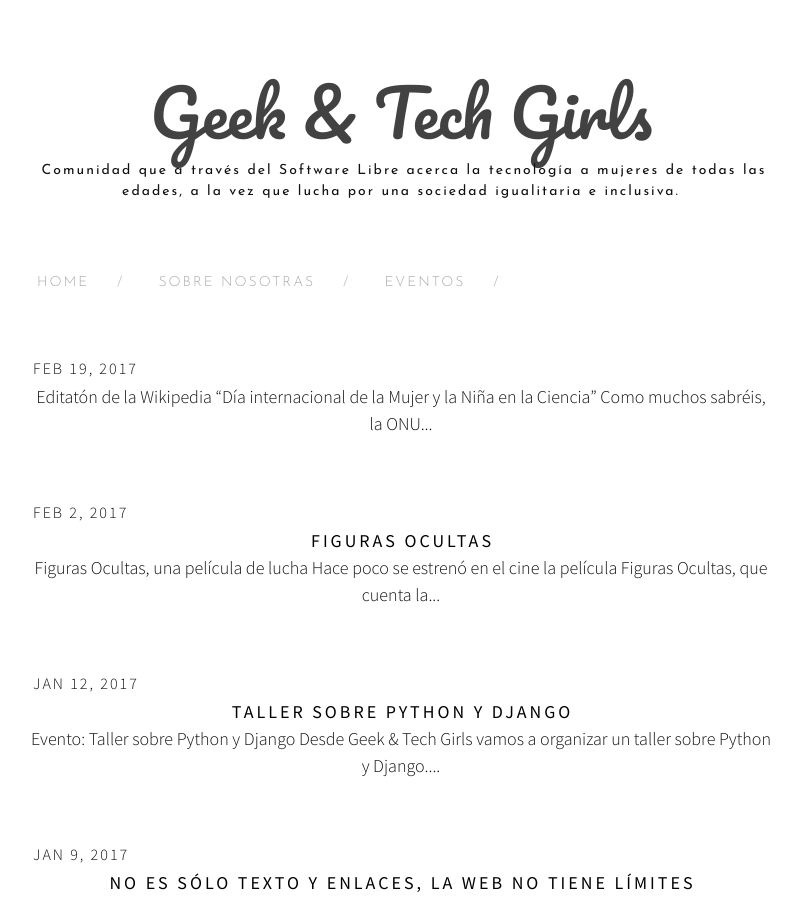
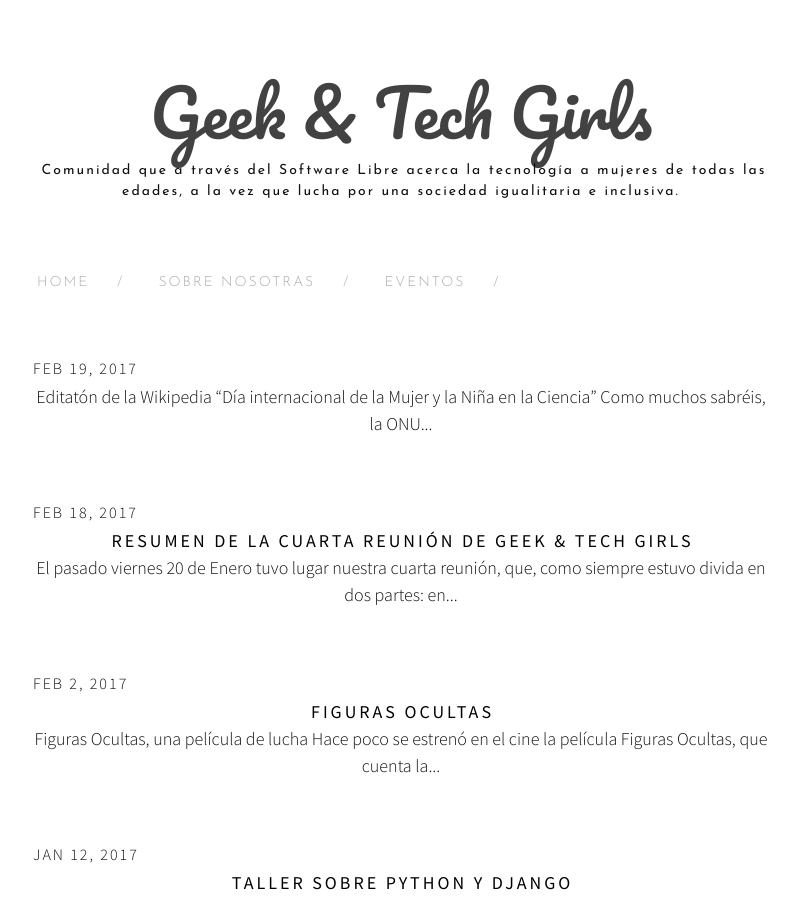
Before and after one commit to YesWeTech/yeswetech.github.io, a Jekyll site: the page built from index.html, in a window 1280 px wide and 900 px high. Shown: the whole window, without its empty margins (239-1040 px from the left). Built offline with Jekyll 4.4.1, drawn with Linux system fonts in a browser that asks for light colours; nearby versions of some CDN libraries; part of the change alters nothing that is shown.

Commit message:
cronica charla pw

```diff
--- a/_posts/2017-02-15-Editaton-Wikipedia.markdown
+++ b/_posts/2017-02-15-Editaton-Wikipedia.markdown
@@ -1,7 +1,7 @@
 ---
 layout: post
 title:"Editatón de la Wikipedia"
-date:   2017-02-15
+date: 2017-02-15
 categories: ["blog"]
 author: "Teresa Algarra"
 ---
--- /dev/null
+++ b/_posts/2017-02-18-Resumen-Cuarta-Reunion.markdown
@@ -0,0 +1,39 @@
+---
+layout: post
+title:  "Resumen de la cuarta reunión de Geek & Tech Girls"
+date:   2017-02-18 21:00::00 +0530
+categories: ["blog"]
+author: "Marta Gómez Macías"
+---
+
+El pasado viernes 20 de Enero tuvo lugar nuestra cuarta reunión, que, como siempre estuvo divida en dos partes: en primer lugar, [__Patricia Juárez Muñoz__](https://twitter.com/ccsakuweb) hizo una presentación sobre desarrollo web (html, css, javascript...) y en segundo lugar, hicimos un pequeño debate sobre la dificultad de encontrar mujeres influyentes o con altos puestos en empresas relacionadas con la web.
+
+# Charla sobre desarrollo web
+
+En su charla, _Patricia_ empezó explicando a modo de introducción qué eran los navegadores web y cuáles eran los más usados actualmente.
+
+![introducción]({{ site.url }}/assets/programacionweb/1.jpg)
+
+Tras esto, pasamos a estudiar HTML, CSS y Javascript y sus propiedades con ejemplos de código muy claros. Antes de explicar JavaScript, vimos lo que era el DOM de una página web para poder entender mejor cómo modificarlo con JavaScript.
+
+![codigo]({{ site.url }}/assets/programacionweb/3.jpg)
+
+Os recomendamos echar un ojo a sus [diapositivas](http://websinlimites.develagora.com/) ya que los ejemplos de código son dinámicos (si los modificas, se modificará el resultado) y además incluyen un montón de enlaces externos para poder ampliar conocimiento.
+
+Tras estudiar el diseño web básico, pasamos a ver las novedades que incorporan las últimas versiones  de HTML5, CSS3 y el _responsive web design_. De nuevo, sus transparencias vuelven a ser interactivas, pudiendo ver las animaciones de CSS en directo y pudiendo jugar con un gatito que cambia su tamaño según el tamaño de la ventana ;).
+
+![gatito]({{ site.url }}/assets/programacionweb/4.jpg)
+
+Patricia nos enseñó varios ejemplos de aplicaciones web de todo tipo: desde aplicaciones de escritorio a juegos hechos tanto con plugins como con webgl y unity. También nos dio consejos para empezar en este mundo según su experiencia y, además, mencionó algunas personas influyentes como [__Mitchell Baker__](https://twitter.com/mitchellbaker), [__Marissa Mayer__](https://twitter.com/marissamayer), [__Rebecca Murphey__](https://twitter.com/rmurphey), o [__Lea Verou__](https://twitter.com/leaverou).
+
+Por último, hablamos de las tendencias este 2017 en cuanto a herramientas de desarrollo web (tanto _back-end_ como _front-end_) y desarrollo móvil.
+
+# Debate
+
+Tras su charla, _Patricia_ mencionó lo difícil que le había sido encontrar mujeres influyentes o con altos cargos en el mundo de la web. A partir de ahí, comenzó el debate.
+
+![debate]({{ site.url }}/assets/programacionweb/5.jpg)
+
+Uno de los asistentes, contó que se veía afectado por iniciativas como cursos para chicas o asociaciones de chicas como la nuestra, debido a que él era un chico. A partir de ahí, empezamos a debatir sobre la importancia de estas iniciativas. Una de las asistentes, contó como a partir de una experiencia en un campus tecnológico para chicas se decidió finalmente a estudiar ingeniería.
+
+![final]({{ site.url }}/assets/programacionweb/7.jpg)
```
Also changed, not shown: assets/programacionweb/3.JPG (added), assets/programacionweb/4.JPG (added), assets/programacionweb/5.JPG (added), assets/programacionweb/6.JPG (added), 3 other files.
